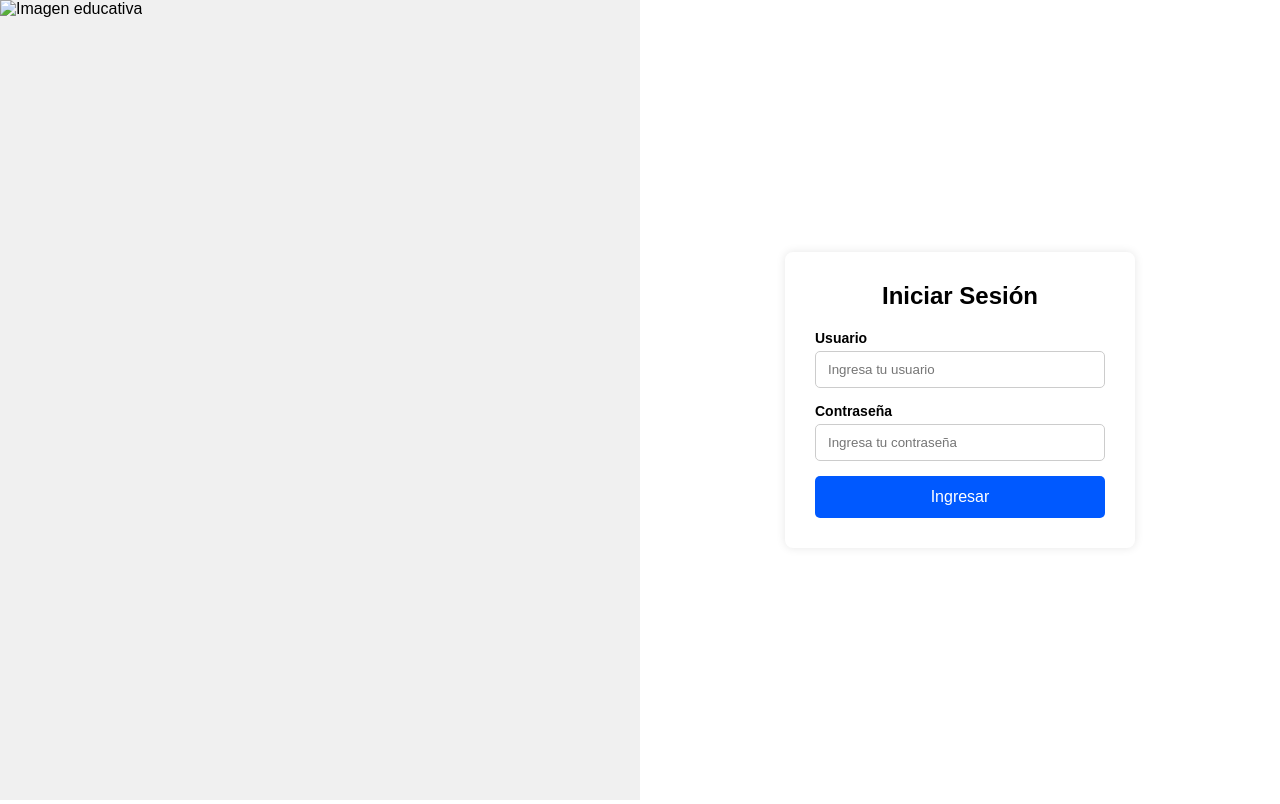
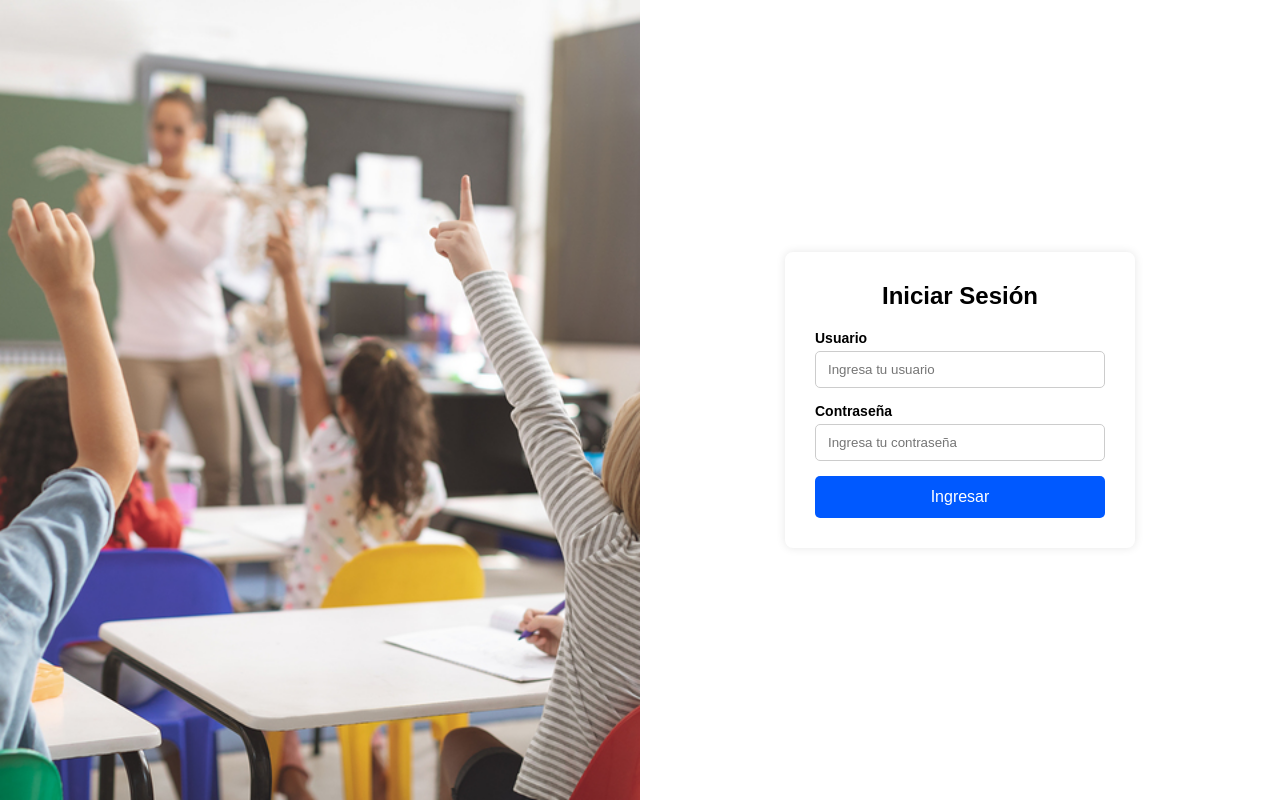
Before and after one commit to JesusCommon/gitflow, a plain HTML site: page index.html in a window 1280 px wide. Drawn offline with Linux system fonts and the light colour scheme.

Commit message:
arreglo de errores

```diff
--- a/index.html
+++ b/index.html
@@ -10,7 +10,7 @@
 
     <div class="container">
         <div class="left-panel">
-            <img src="img/clases.jpeg" alt="Imagen educativa" class="left-image">
+            <img src="img/clase.jpeg" alt="Imagen educativa" class="left-image">
         </div>
 
         <div class="right-panel">
```
